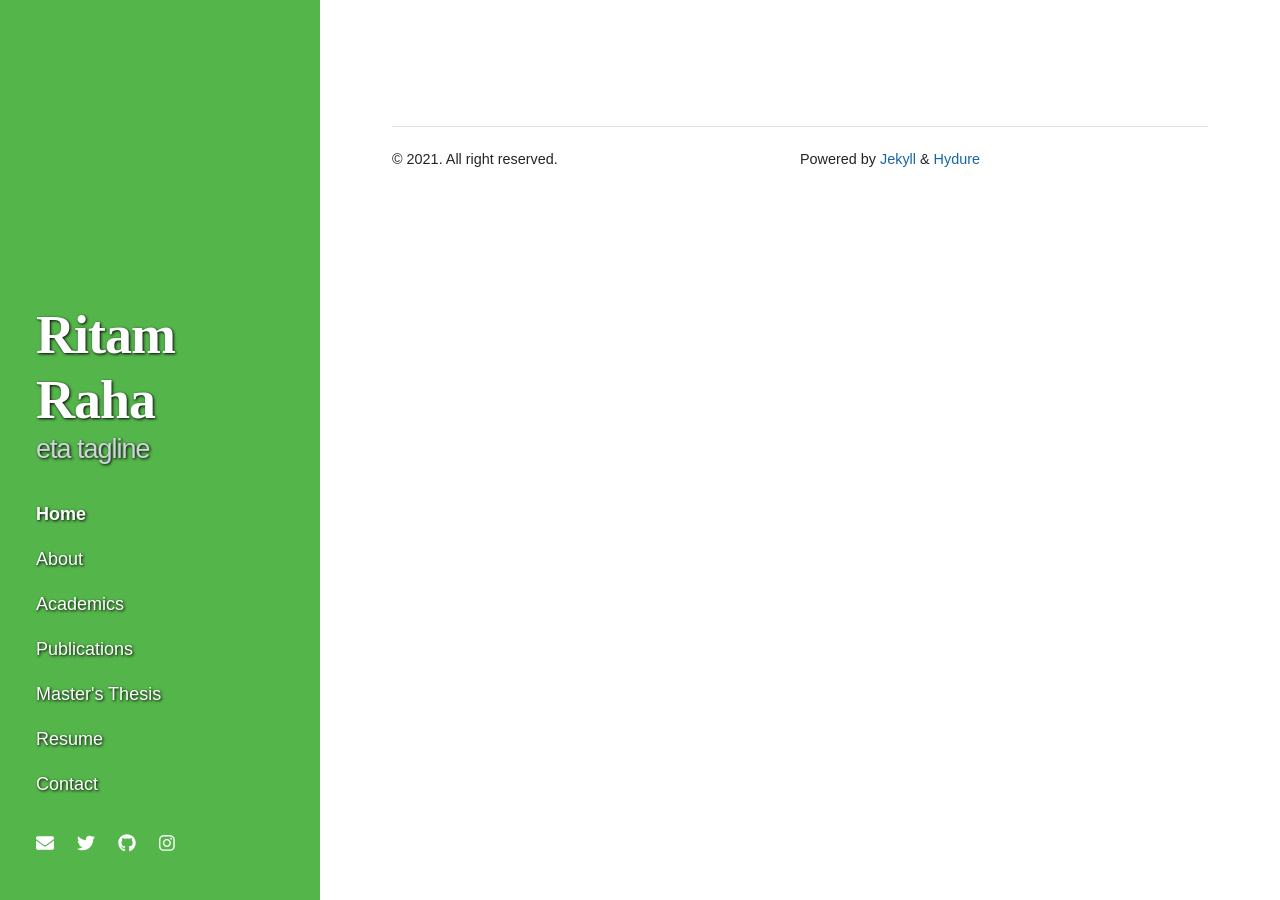
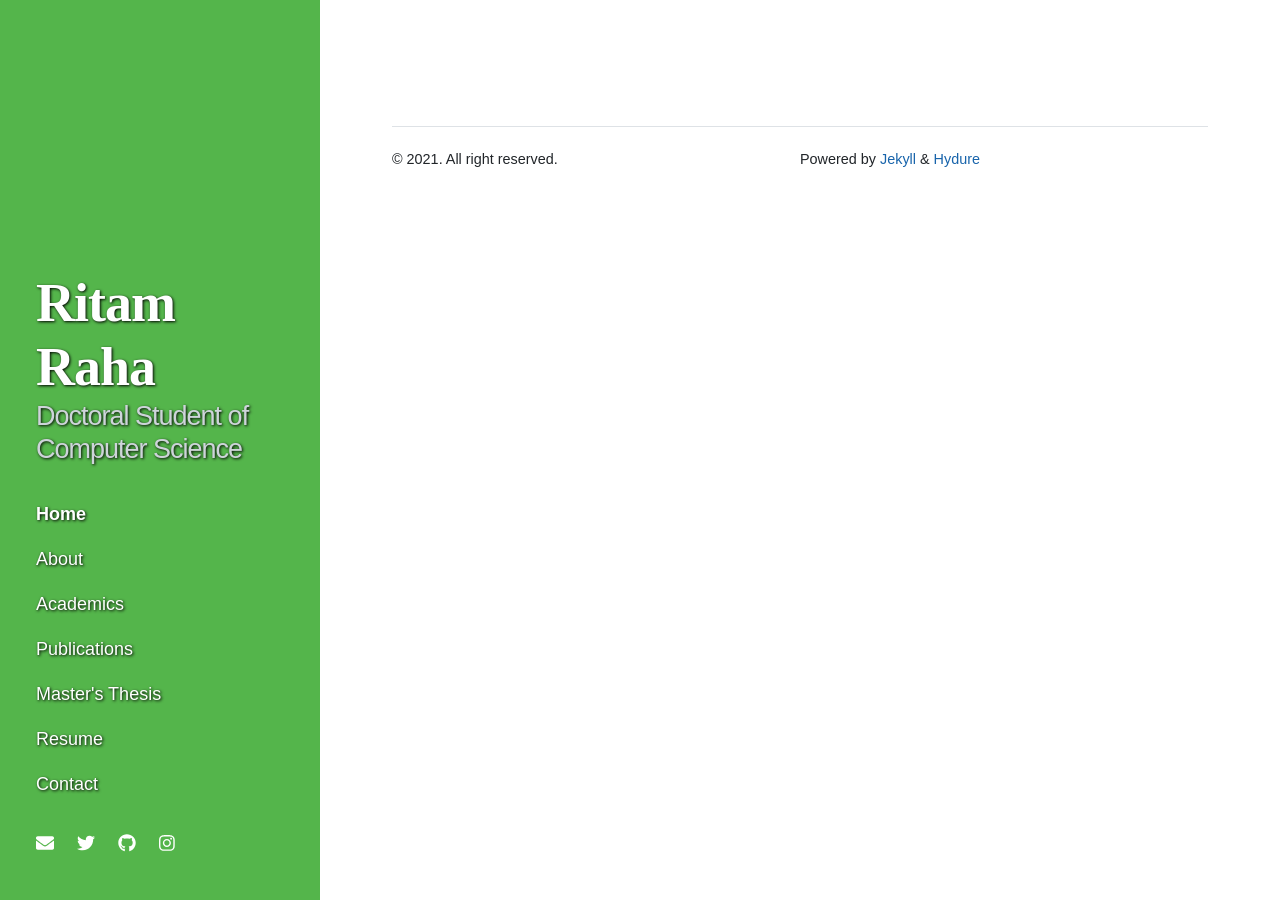
Before and after one commit to ritamraha/Old_homepage, a Jekyll site: the page built from index.html, in a window 1280 px wide. Built offline with Jekyll 4.4.1, drawn with Linux system fonts in a browser that asks for light colours; nearby versions of some CDN libraries.

Commit message:
edited tagline

```diff
--- a/_config.yml
+++ b/_config.yml
@@ -27,7 +27,7 @@ url: "" # the base hostname & protocol for your site, e.g. http://example.com
 twitter_username: jekyllrb
 github_username:  jekyll
 cover: "/cover.jpg"
-tagline: "eta tagline"
+tagline: "Doctoral Student of Computer Science"
 
 # Build settings
 #theme: jekyll-theme-hydure
```
Also changed, not shown: Gemfile.lock.
